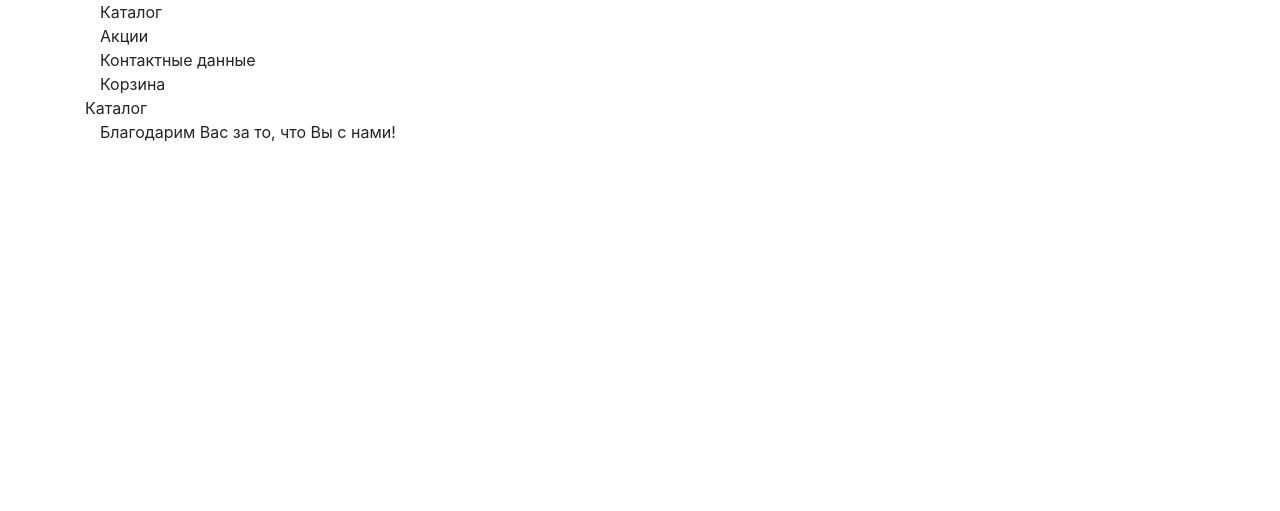
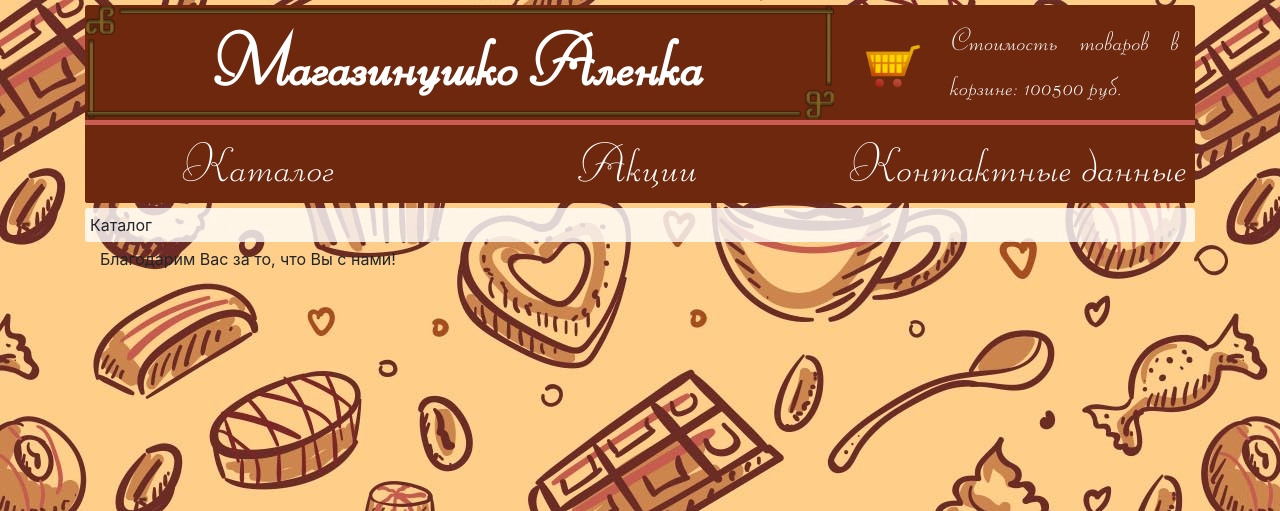
Before and after one commit to rasskazshik/CandyMarket, a PHP site: page / in a window 1280 px wide. Shown: the top 511 px of the page. Run offline with PHP 8.4, Linux system fonts and the light colour scheme.

Commit message:
Complete header

```diff
--- a/index.php
+++ b/index.php
@@ -23,12 +23,24 @@ session_start();
 </head>
 <body>
     <div class="container">
-        <!--навигация-->
-        <div class="row navigation no-gutters">
-            <a class="container navToCatalog active"><div>Каталог</div></a>
-            <a class="container navToActions"><div>Акции</div></a>
-            <a class="container navToContacts"><div>Контактные данные</div></a>
-            <a class="container navToProcessOrder"><div>Корзина</div></a>
+        <div class="header">
+            <div class="row">
+                <div class="logo col-md-8">
+                    <div>Магазинушко Аленка</div>
+                </div>
+                <div class="shopingCart col-md-4 row align-items-center">
+                    <div class="col-3">
+                    <img class="img-fluid" src="images/cart.png">
+                    </div>
+                    <div class="col-9">Стоимость товаров в корзине: 100500 руб.</div>
+                </div>
+            </div>
+            <!--навигация-->
+            <div class="row navigation no-gutters">
+                <a class="col-md container navToCatalog active"><div>Каталог</div></a>
+                <a class="col-md container navToActions"><div>Акции</div></a>
+                <a class="col-md container navToContacts"><div>Контактные данные</div></a>
+            </div>
         </div>
         <!--контейнер для выгрузки контента-->
         <div class="row no-gutters content contentRow">
--- a/scriptsJS/main.js
+++ b/scriptsJS/main.js
@@ -86,7 +86,7 @@ function NavToProcessOrder(){
             });
        });
 }
-$(".navToProcessOrder").on("click",function(event){
+$(".shopingCart").on("click",function(event){
     event.preventDefault();
     if(navNotAnimate&&!$(".navToProcessOrder").hasClass("active"))
     {
--- a/styles/main.css
+++ b/styles/main.css
@@ -0,0 +1,73 @@
+@font-face {
+font-family: LibertyBT;
+src: url("../fonts/Liberty BT.otf") format("opentype");
+}
+body {
+    background-image: url("../images/bg.jpg");
+}
+
+.header{
+    background-color: #6e280e;
+    border-radius: 3px;
+    margin: 5px 0;
+    overflow-x: hidden;
+    font-family: LibertyBT;
+}
+.header>div:first-child{
+    border-bottom: 5px solid #cb5c53;
+    margin-left: 0;
+}
+/*костыль для рамки-изображения в колонках*/
+.logo{
+    border: 40px solid transparent;
+    border-image: url("../images/logoBorder.png") 35 35 stretch;
+    margin-right: 15px;
+    text-align: center;
+    color: white;
+    font-size: 70px;
+    font-weight: bold;
+    line-height: 0.5;
+}
+@media screen and (max-width: 992px)and (min-width: 769px) {
+    .logo{
+    font-size: 60px;
+    line-height: 1;
+    }
+}
+@media screen and (max-width: 768px) {
+    .logo{
+    font-size: 30px;
+    line-height: 1;
+    }
+}
+.shopingCart{
+    color: white;
+    font-size: 30px;
+    cursor: pointer;
+}
+.shopingCart:hover{
+    background-color: #cd844d
+}
+.shopingCart div{
+    text-align: justify;
+}
+.navigation{
+    background-color: #6e280e;
+    margin: 0 -15px;
+    font-size: 52px;
+    color: white;
+}
+.navigation a{
+    text-align: center;
+    cursor: pointer;
+}
+.navigation a:hover{
+    background-color: #cd844d
+}
+
+.contentRow{
+    background-color: rgba(255,255,255,.8);
+    border-radius: 3px;
+    margin: 5px 0;
+    padding: 5px;
+}
```
Also changed, not shown: fonts/Liberty BT.otf (added), images/bg.jpg (added), images/cart.png (added), images/logoBorder.png (added).
